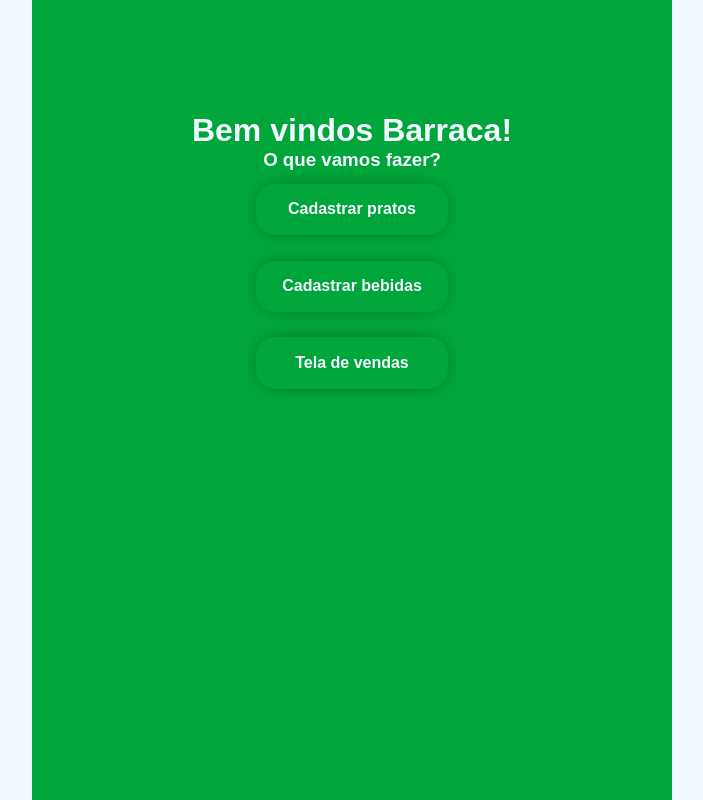
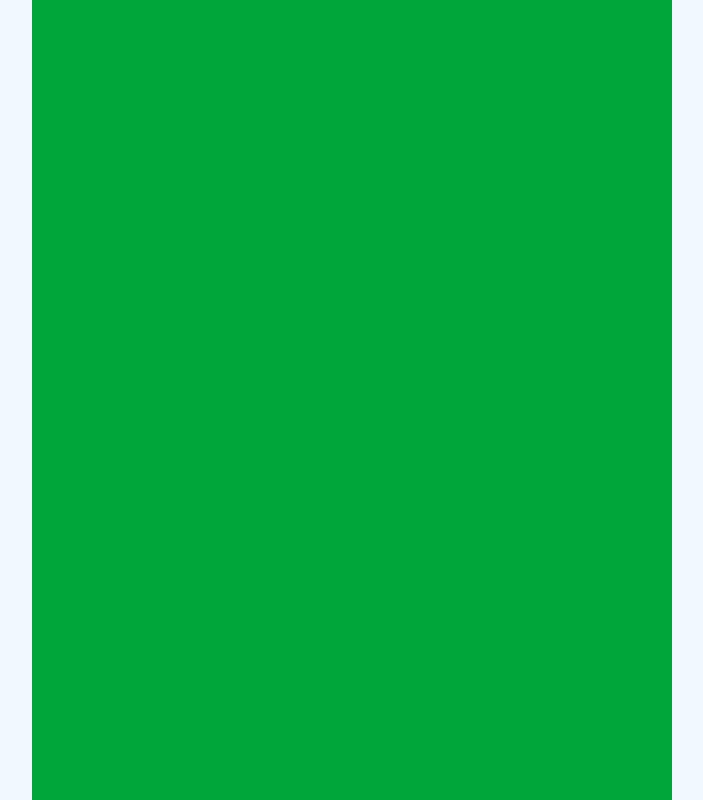
Before and after one commit to FabricioSobrinho/Milho-Pay, a React (Vite) app: page /tent in a window 1280 px wide. Shown: the whole page, without its empty margins (288-991 px from the left). Built offline with nearby package versions, Linux system fonts and the light colour scheme.

Commit message:
Feat: add route navigation

```diff
--- a/src/pages/InitialPanel.jsx
+++ b/src/pages/InitialPanel.jsx
@@ -1,19 +1,29 @@
+import Cookies from "js-cookie";
+import { useNavigate } from "react-router-dom";
+
 import styles from "../styles/InitialPanel.module.css";
 
 import Button from "../components/forms/Button";
 
 function InitialPanel() {
+  const isLogged = Cookies.get("loginToken");
+
+  const navigate = useNavigate();
   return (
     <div className={styles.mainInitialPanel}>
-      <h1>Bem vindos Barraca!</h1>
-      <h3>O que vamos fazer?</h3>
-      <div className={styles.form}>
-        <Button text={"Cadastrar pratos"} type={"green"}/>
-        <Button text={"Cadastrar bebidas"} type={"green"}/>
-        <Button text={"Tela de vendas"} type={"green"}/>
-      </div>
+      {isLogged && (
+        <>
+          <h1>Bem vindos Barraca!</h1>
+          <h3>O que vamos fazer?</h3>
+          <div className={styles.form}>
+            <Button text={"Cadastrar pratos"} type={"green"} handleClick={() => navigate("/menu")}/>
+            <Button text={"Cadastrar bebidas"} type={"green"} handleClick={() => navigate("/drink")}/>
+            <Button text={"Tela de vendas"} type={"green"} handleClick={() => navigate("/order")}/>
+          </div>
+        </>
+      )}
     </div>
   );
-};
+}
 
 export default InitialPanel;
```
